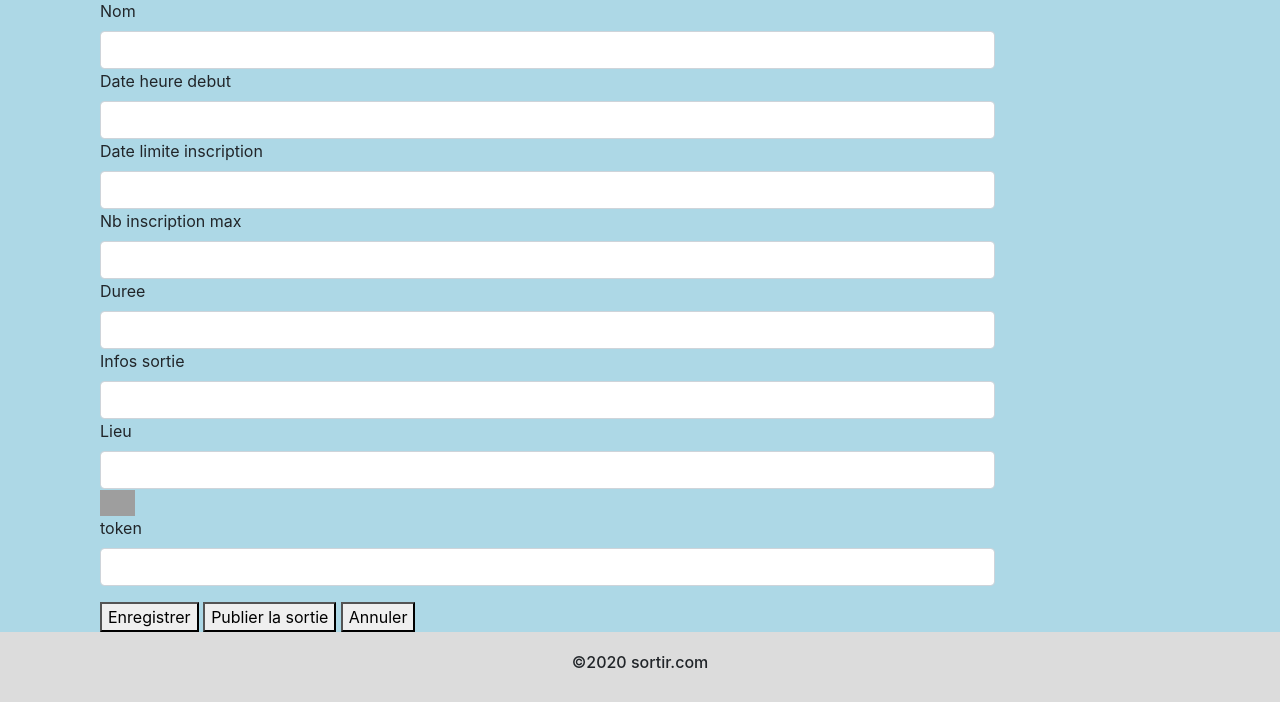
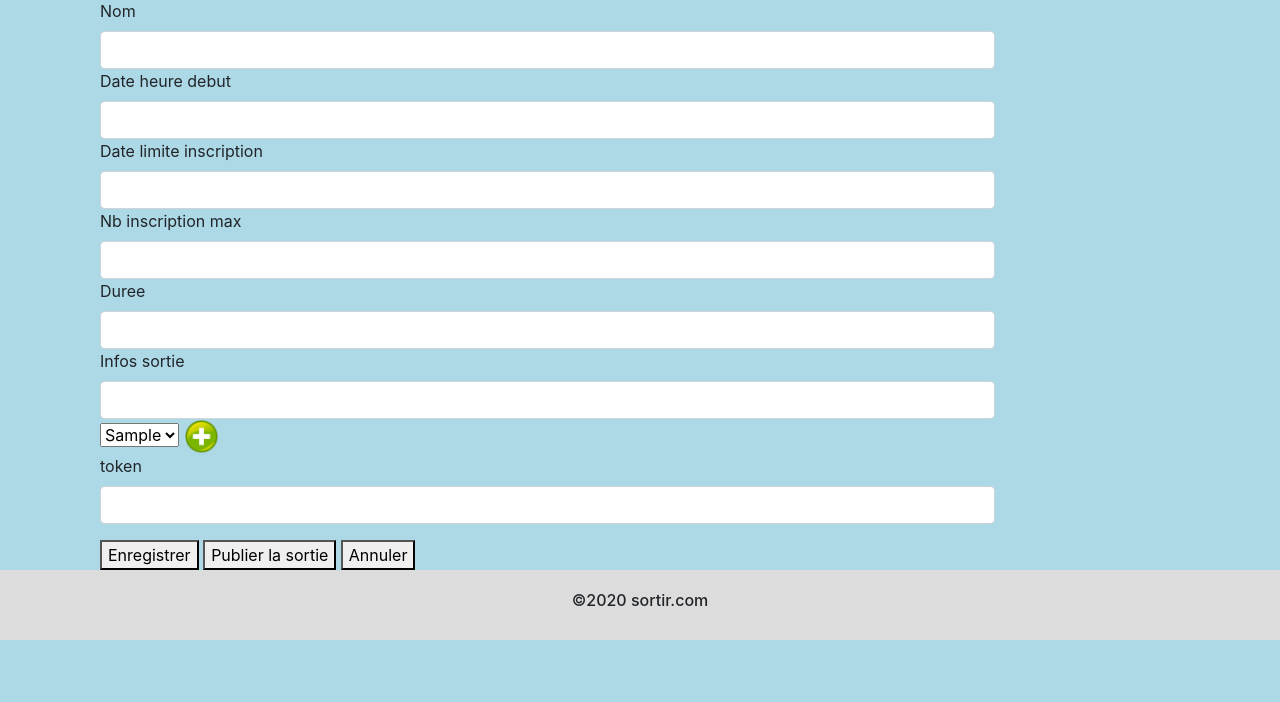
Before and after one commit to lucas5644/sortir.com, a Symfony app: template templates/sortie/createSortie.html.twig in a window 1280 px wide. Shown: the part 157-859 px from the top of the page. After the commit the page ends 797 px from the top, so only its background shows below. Run offline with Twig, Linux system fonts and the light colour scheme; the template is opened without the code that fills it: most values are stand-ins (such as "Sample title", 1, 10 or a date in 2020); form fields are guessed from the names that the template uses; some libraries are stand-ins or nearby versions; grey boxes are pictures that could not be loaded.

Commit message:
commit formulaire de création de sortie

```diff
--- a/src/Entity/Lieu.php
+++ b/src/Entity/Lieu.php
@@ -53,6 +53,10 @@ class Lieu
     public function __construct()
     {
         $this->sorties = new ArrayCollection();
+    }
+    public function __toString()
+    {
+        return $this->nom;
     }
 
     public function getId(): ?int
--- a/src/Form/SortieType.php
+++ b/src/Form/SortieType.php
@@ -4,6 +4,7 @@ namespace App\Form;
 
 use App\Entity\Sortie;
 use Symfony\Component\Form\AbstractType;
+use Symfony\Component\Form\Extension\Core\Type\ChoiceType;
 use Symfony\Component\Form\Extension\Core\Type\DateTimeType;
 use Symfony\Component\Form\Extension\Core\Type\IntegerType;
 use Symfony\Component\Form\Extension\Core\Type\TextareaType;
@@ -60,7 +61,7 @@ class SortieType extends AbstractType
                     'class' => 'organisateur'
                 ]
             ] )
-            ->add('lieu', TextType::class, [
+            ->add('lieu', ChoiceType::class, [
                 'label' => 'Lieu de l\'évènement : ',
                 'attr' => [
                     'class' => 'lieu-evenement'
--- a/templates/sortie/createSortie.html.twig
+++ b/templates/sortie/createSortie.html.twig
@@ -43,9 +43,12 @@
     </div>
 
     <div>
-        {{ form_label(sortieForm.lieu) }}
-        {{ form_widget(sortieForm.lieu) }}
-        {{ form_errors(sortieForm.lieu) }} <a href="{{ path('sortie') }}" title="Ajouter un lieu"><img src="{{ asset('img/bouton_ajouter.png') }}" alt="Ajouter un lieu" class="bouton-plus" width="35px"></a>
+        <select id="lieuE" name="lieuE">
+            {% for lieu in lieuE %}
+            <option value="{{ lieu }}">{{ lieu }}</option>
+            {% endfor %}
+        </select>
+        <a href="{{ path('sortie') }}" title="Ajouter un lieu"><img src="{{ asset('img/bouton_ajouter.png') }}" alt="Ajouter un lieu" class="bouton-plus" width="35px"></a>
     </div>
 
     {#<div>
```
Also changed, not shown: src/Controller/SortieController.php (+12 -3 lines), public/img/bouton_ajouter.png (added).
